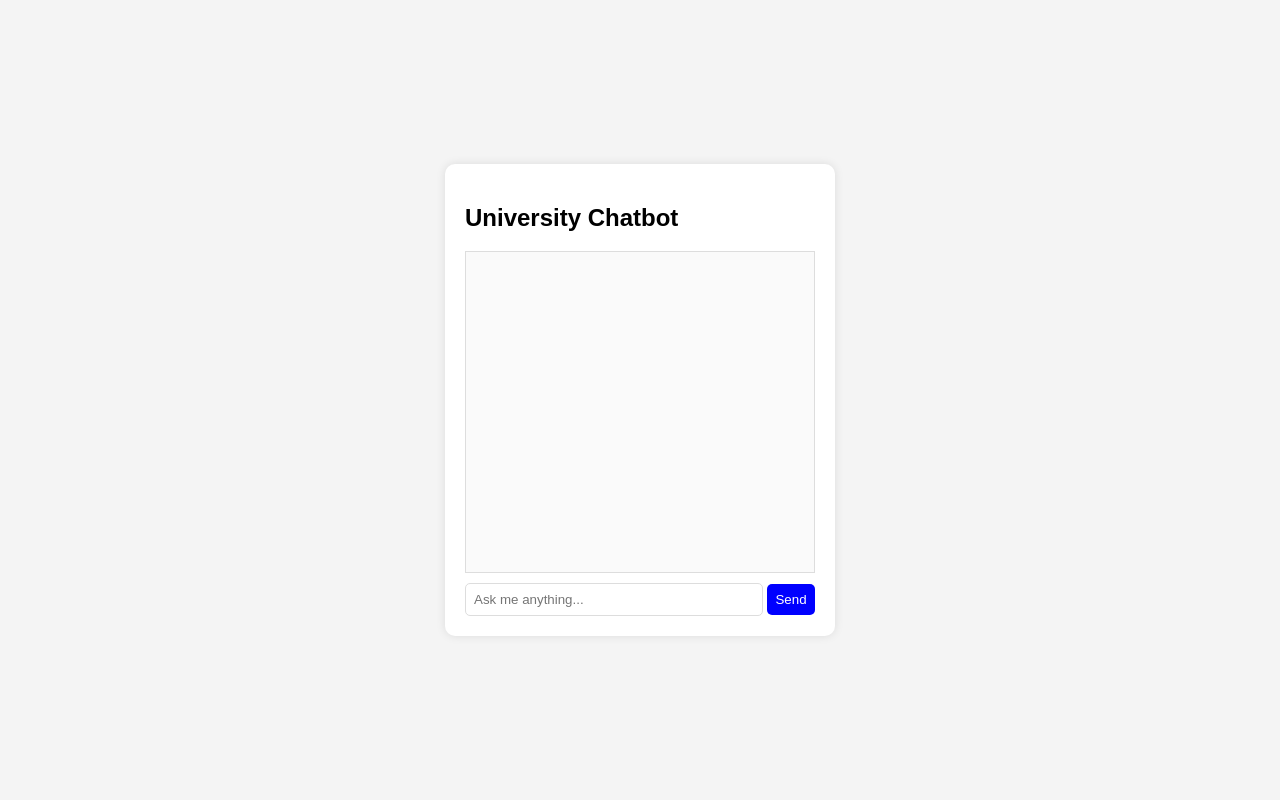
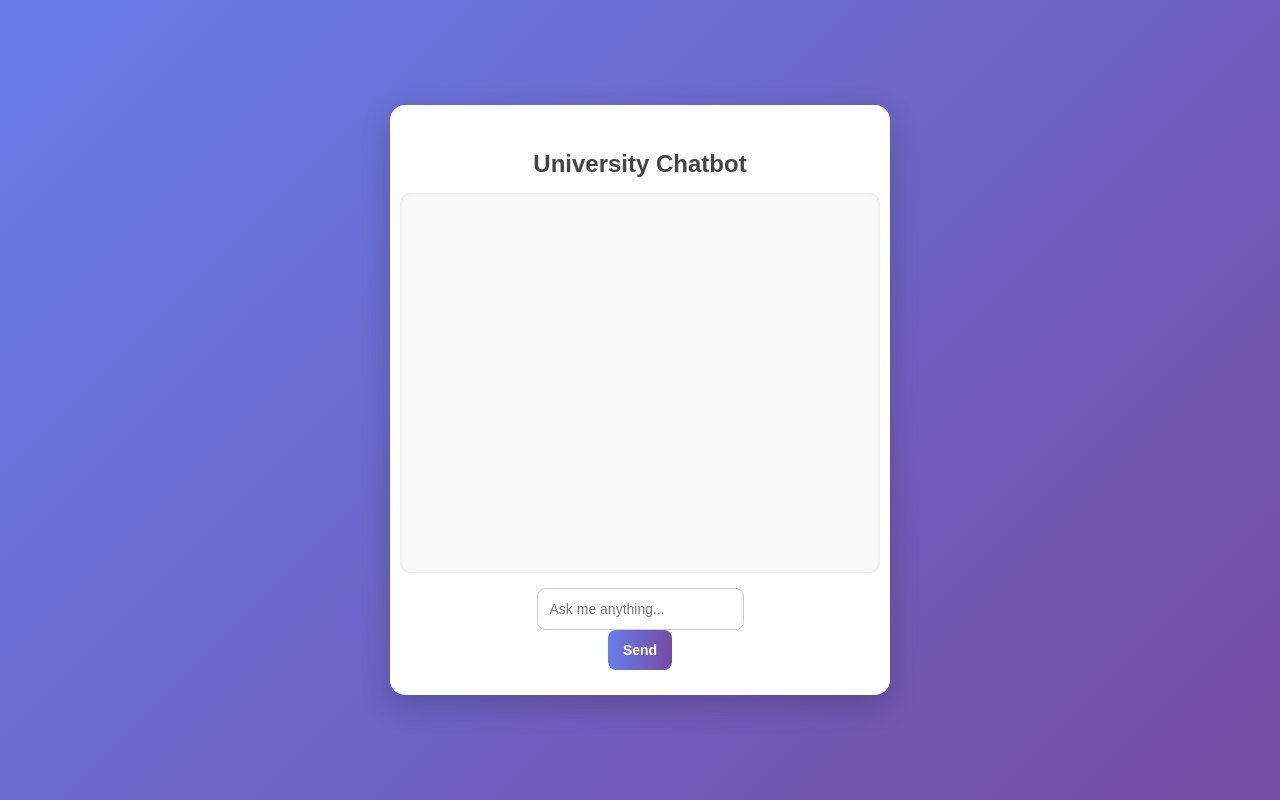
Before and after one commit to Prityanshu/AI_MENTOR_FINAL_PROJECT, a plain HTML site: page tpnew/index.html in a window 1280 px wide. Drawn offline with Linux system fonts and the light colour scheme.

Commit message:
Update styles.css

```diff
--- a/tpnew/styles.css
+++ b/tpnew/styles.css
@@ -1,4 +1,4 @@
-body {
+/* body {
     font-family: Arial, sans-serif;
     display: flex;
     justify-content: center;
@@ -43,4 +43,86 @@ button {
 
 button:hover {
     background-color: darkblue;
+} */
+body {
+    font-family: 'Poppins', sans-serif;
+    display: flex;
+    justify-content: center;
+    align-items: center;
+    height: 100vh;
+    background: linear-gradient(135deg, #667eea, #764ba2);
+    margin: 0;
 }
+
+.chat-container {
+    width: 450px;
+    background: white;
+    padding: 25px;
+    border-radius: 15px;
+    box-shadow: 0 10px 30px rgba(0, 0, 0, 0.2);
+    display: flex;
+    flex-direction: column;
+    align-items: center;
+    text-align: center;
+}
+
+h2 {
+    font-size: 24px;
+    color: #444;
+    margin-bottom: 15px;
+    font-weight: bold;
+}
+
+#chat-box {
+    width: 100%;
+    height: 350px;
+    overflow-y: auto;
+    border: none;
+    padding: 15px;
+    margin-bottom: 15px;
+    background: #f9f9f9;
+    border-radius: 10px;
+    box-shadow: inset 0 0 5px rgba(0, 0, 0, 0.1);
+}
+
+.input-group {
+    display: flex;
+    width: 100%;
+    gap: 10px;
+}
+
+input {
+    flex: 1;
+    padding: 12px;
+    border: 1px solid #ccc;
+    border-radius: 8px;
+    outline: none;
+    font-size: 14px;
+    transition: 0.3s;
+}
+
+input:focus {
+    border-color: #667eea;
+    box-shadow: 0 0 8px rgba(102, 126, 234, 0.5);
+}
+
+button {
+    padding: 12px 15px;
+    background: linear-gradient(90deg, #667eea, #764ba2);
+    color: white;
+    border: none;
+    cursor: pointer;
+    border-radius: 8px;
+    font-weight: bold;
+    font-size: 14px;
+    transition: 0.3s;
+}
+
+button:hover {
+    background: linear-gradient(90deg, #764ba2, #667eea);
+    transform: scale(1.05);
+}
+
+button:active {
+    transform: scale(1);
+}
```
